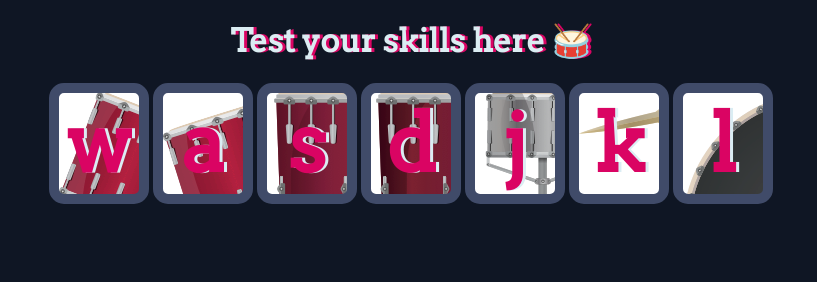
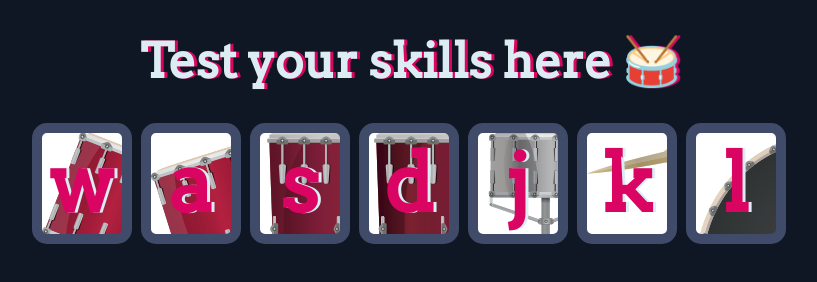
Before and after one commit to Aniruddhchavda/Aniruddh.DrumProject.io, a plain HTML site: page index.html in a window 1280 px wide. Shown: the whole page, without its empty margins (229-1046 px from the left). Drawn offline with Linux system fonts and the light colour scheme.

Commit message:
Update styles.css

```diff
--- a/styles.css
+++ b/styles.css
@@ -8,11 +8,10 @@ body {
 
 
 h1 {
-  font-size: 4vh;
+  font-size: 6vh;
   color: #DBEDF3;
   font-family: "Arvo", cursive;
   text-shadow: 3px 0 #DA0463;
-
 }
 
 footer {
@@ -95,4 +94,6 @@ footer {
   height: 100;
   text-align: center;
   background-color: white;
+  margin-bottom: 10px;
+  margin-right: 5px;
 }
```
